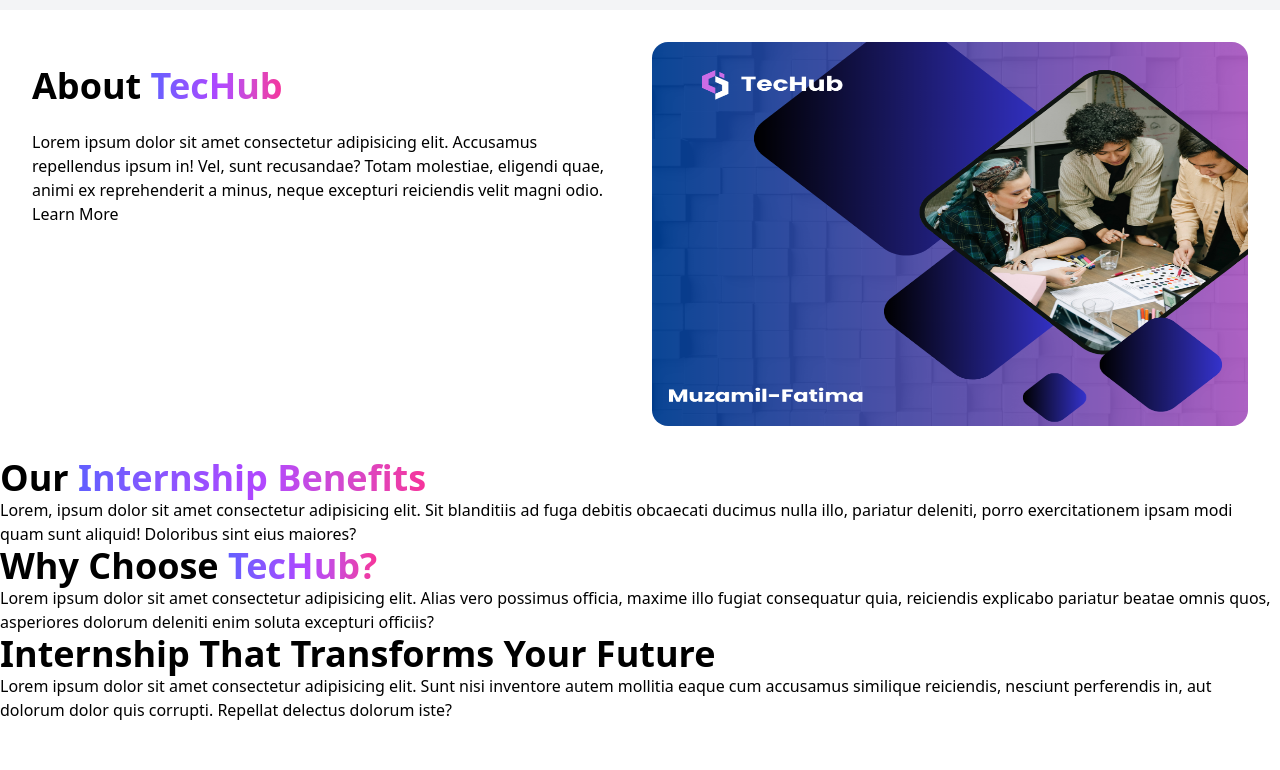
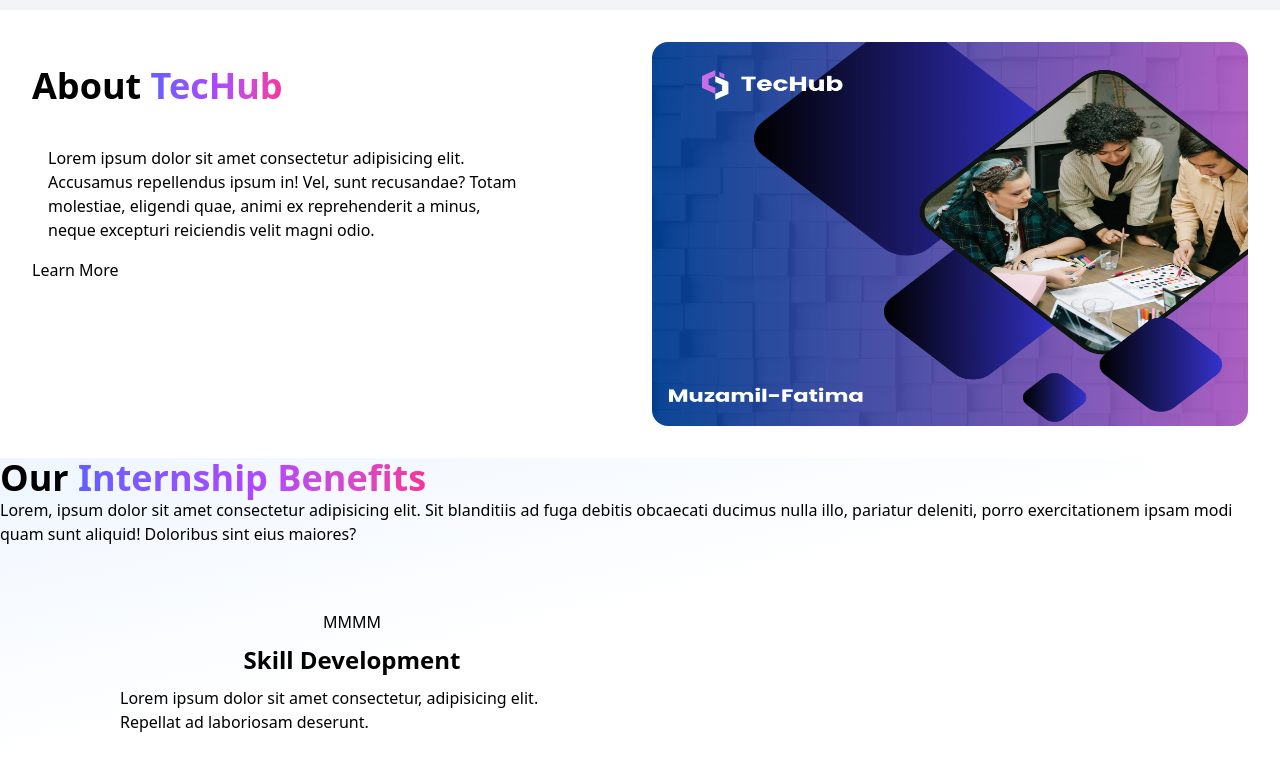
Before and after one commit to Muzamil-Fatima/Tec-Hub, a React app in the folder frontend/: page / in a window 1280 px wide. Shown: the part 520-1290 px from the top of the page. Built offline with nearby package versions, Linux system fonts and the light colour scheme; the HTML template or start-up script is replaced by a standard one.

Commit message:
Add new component

```diff
--- a/frontend/src/pages/Home/About.jsx
+++ b/frontend/src/pages/Home/About.jsx
@@ -7,7 +7,7 @@
         <h2 className="text-4xl font-bold mb-6">
           About <span className="bg-linear-to-r from-indigo-500 via-purple-500 to-pink-500 bg-clip-text text-transparent ">TecHub</span>
         </h2>
-        <p>
+        <p className="p-4 w-lg text-wrap">
           Lorem ipsum dolor sit amet consectetur adipisicing elit. Accusamus
           repellendus ipsum in! Vel, sunt recusandae? Totam molestiae, eligendi
           quae, animi ex reprehenderit a minus, neque excepturi reiciendis velit
--- /dev/null
+++ b/frontend/src/pages/Home/Benefit.jsx
@@ -0,0 +1,17 @@
+import React from "react";
+
+const Benefit = () => {
+  return (
+    <div className="flex flex-col gap-2.5 items-center p-4 w-lg pt-8 px-6 hover:shadow-2xl hover:shadow-gray-300 pb-8 rounded-lg">
+      {/* <img src="" alt="" /> */}
+      <p>MMMM</p>
+      <p className="font-bold text-2xl">Skill Development</p>
+      <p>
+        Lorem ipsum dolor sit amet consectetur, adipisicing elit. Repellat ad
+        laboriosam deserunt.
+      </p>
+    </div>
+  );
+};
+
+export default Benefit;
--- a/frontend/src/pages/Home/Internship.jsx
+++ b/frontend/src/pages/Home/Internship.jsx
@@ -1,17 +1,26 @@
 import React from "react";
+import Benefit from "./Benefit";
 
 const Internship = () => {
   return (
-    <div>
-      <h2  className="text-4xl font-bold">
-        Our <span className="bg-linear-to-r from-indigo-500 via-purple-500 to-pink-500 bg-clip-text text-transparent">Internship Benefits</span>{" "}
-      </h2>
-      <p>
-        Lorem, ipsum dolor sit amet consectetur adipisicing elit. Sit blanditiis
-        ad fuga debitis obcaecati ducimus nulla illo, pariatur deleniti, porro
-        exercitationem ipsam modi quam sunt aliquid! Doloribus sint eius
-        maiores?
-      </p>
+    <div className="bg-linear-to-br from-blue-50 via-white to purple-50 ">
+      <div>
+        <h2 className="text-4xl font-bold">
+          Our{" "}
+          <span className="bg-linear-to-r from-indigo-500 via-purple-500 to-pink-500 bg-clip-text text-transparent">
+            Internship Benefits
+          </span>{" "}
+        </h2>
+        <p>
+          Lorem, ipsum dolor sit amet consectetur adipisicing elit. Sit
+          blanditiis ad fuga debitis obcaecati ducimus nulla illo, pariatur
+          deleniti, porro exercitationem ipsam modi quam sunt aliquid! Doloribus
+          sint eius maiores?
+        </p>
+      </div>
+      <div className="px-24 mt-8 ">
+        <Benefit />
+      </div>
     </div>
   );
 };
```
